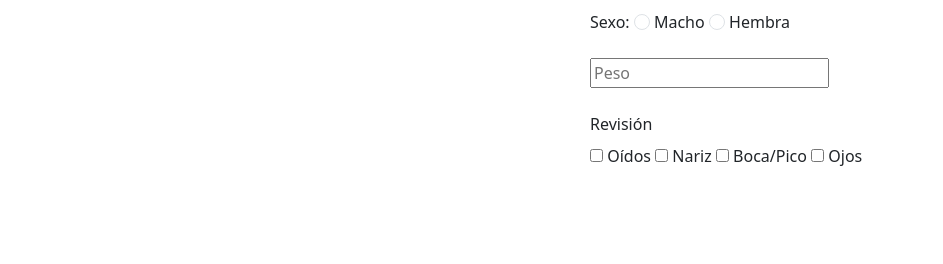
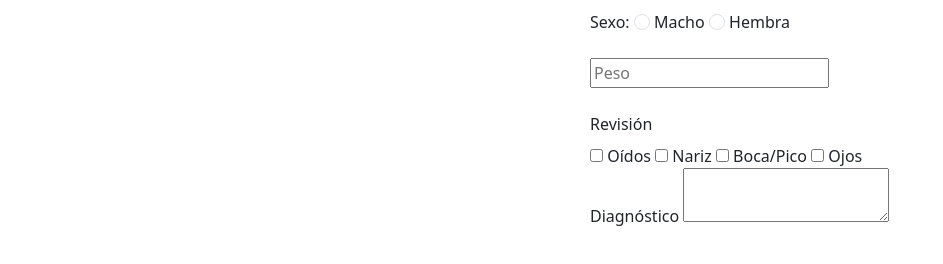
Before and after one commit to Alejandro1203/ExamenJS, a plain HTML site: page NuevoExamenJS/index.html in a window 1280 px wide. Shown: the part 100-364 px from the top of the page, without its empty margins (50-993 px from the left). Drawn offline with nearby package versions, Linux system fonts and the light colour scheme.

Commit message:
Update index.html
TextArea

```diff
--- a/NuevoExamenJS/index.html
+++ b/NuevoExamenJS/index.html
@@ -57,6 +57,10 @@
                     <input type="checkbox" id="ojos"/>
                     <label for="ojos">Ojos</label>
                 </div>
+                <div>
+                    <label>Diagnóstico</label>
+                    <textarea id="diagnostico"></textarea>
+                </div>
             </form>
         </div>
     </div>
```
